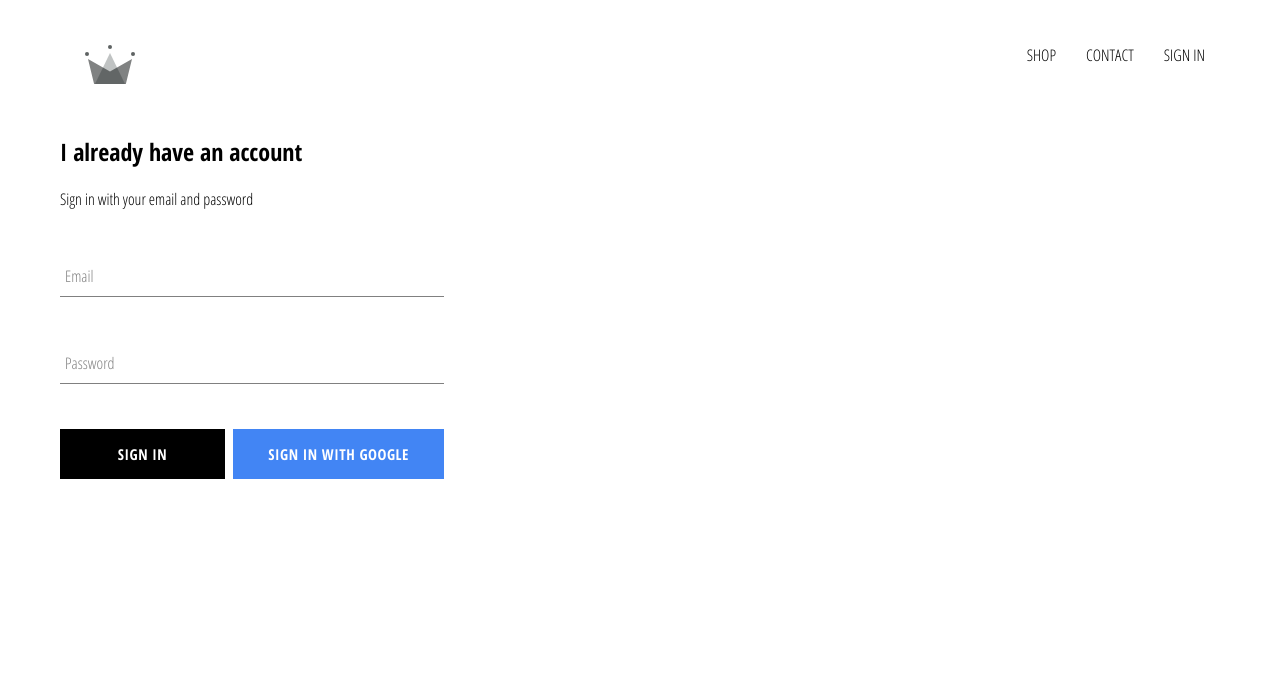
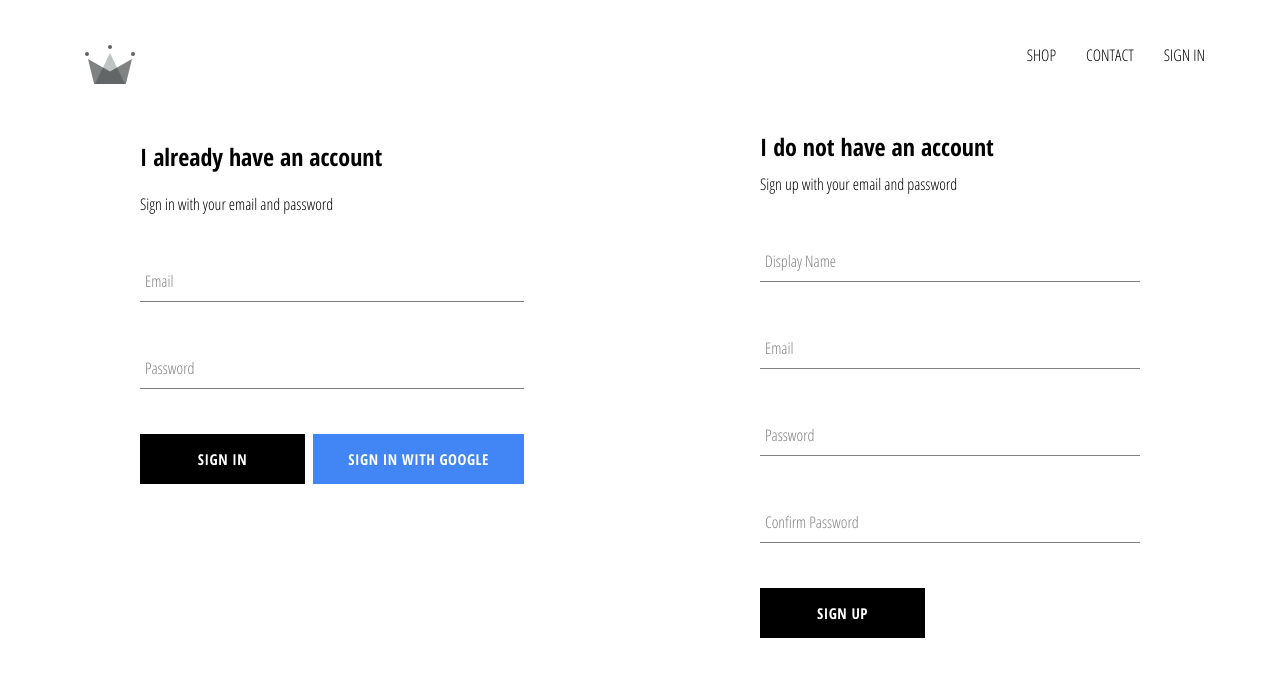
Before and after one commit to kvquezada/crwn-clothing, a React (Create React App) app: page /signin in a window 1280 px wide. Shown: the top 676 px of the page. Built offline with nearby package versions, Linux system fonts and the light colour scheme; no server answers.

Commit message:
implemented firebase utils, included ability to store authenticated users in our firestore database.

```diff
--- a/src/App.js
+++ b/src/App.js
@@ -7,7 +7,7 @@
 import ShopPage from "./page/shop/shop.component";
 import SignInAndSignUp from "./page/sign-in-and-sign-up/sign-in-and-sign-up.component";
 import Header from "./components/header/header.component";
-import {auth} from './firebase/firebase.utils';
+import {auth, createUserProfileDocument} from './firebase/firebase.utils';
 
 class App extends React.Component {
     constructor() {
@@ -21,9 +21,20 @@
     unsubscribeFromAuth = null
 
     componentDidMount() {
-        this.unsubscribeFromAuth = auth.onAuthStateChanged(user => {
-            this.setState({currentUser: user});
-            console.log(user)
+        this.unsubscribeFromAuth = auth.onAuthStateChanged(async userAuth => {
+            if (userAuth) {
+                const userRef = await createUserProfileDocument(userAuth);
+                userRef.onSnapshot(snapshot => {
+                    this.setState({
+                        currentUser: {
+                            id: snapshot.id,
+                            ...snapshot.data()
+                        }
+                    });
+                });
+                console.log(this.state);
+            }
+            this.setState({currentUser: userAuth})
         })
     }
 
--- /dev/null
+++ b/src/components/sign-up/sign-up.component.jsx
@@ -0,0 +1,97 @@
+import React from 'react';
+
+import FormInput from "../form-input/form-input.component";
+import CustomButton from "../custom-button/custom-button.component";
+
+import {auth, createUserProfileDocument} from "../../firebase/firebase.utils";
+
+import './sign-up.styles.scss';
+
+class SignUp extends React.Component {
+    constructor() {
+        super();
+
+        this.state = {
+            displayName: '',
+            email: '',
+            password: '',
+            confirmPassword: ''
+        }
+    }
+
+    handleSubmit = async event => {
+        event.preventDefault();
+
+        const {displayName, email, password, confirmPassword} = this.state;
+
+        if (password !== confirmPassword) {
+            alert("password don't match");
+            return;
+        }
+
+        try {
+            const {user} = await auth.createUserWithEmailAndPassword(email, password);
+            await createUserProfileDocument(user, {displayName})
+            this.setState({
+                displayName: '',
+                email: '',
+                password: '',
+                confirmPassword: ''
+            })
+        } catch (e) {
+            console.error(e);
+        }
+    }
+
+    handleChange = event => {
+        const {name, value} = event.target;
+        this.setState({[name]: value});
+    }
+
+    render() {
+        const {displayName, email, password, confirmPassword} = this.state;
+        return (
+            <div className='sign-up'>
+                <h2 className='title'>I do not have an account</h2>
+                <span>Sign up with your email and password</span>
+                <form className='sign-up-form' onSubmit={this.handleSubmit}>
+                    <FormInput
+                        type='text'
+                        name='displayName'
+                        value={displayName}
+                        onChange={this.handleChange}
+                        label='Display Name'
+                        required
+                    />
+                    <FormInput
+                        type='email'
+                        name='email'
+                        value={email}
+                        onChange={this.handleChange}
+                        label='Email'
+                        required
+                    />
+                    <FormInput
+                        type='password'
+                        name='password'
+                        value={password}
+                        onChange={this.handleChange}
+                        label='Password'
+                        required
+                    />
+                    <FormInput
+                        type='password'
+                        name='confirmPassword'
+                        value={confirmPassword}
+                        onChange={this.handleChange}
+                        label='Confirm Password'
+                        required
+                    />
+                    <CustomButton type='submit'>SIGN UP</CustomButton>
+                </form>
+            </div>
+        );
+    }
+}
+
+export default SignUp;
--- /dev/null
+++ b/src/components/sign-up/sign-up.styles.scss
@@ -0,0 +1,9 @@
+.sign-up {
+  display: flex;
+  flex-direction: column;
+  width: 380px;
+
+  .title {
+    margin: 10px 0;
+  }
+}
--- a/src/firebase/firebase.utils.js
+++ b/src/firebase/firebase.utils.js
@@ -13,10 +13,37 @@
     measurementId: "G-L674W2X3TY"
 };
 
+export const createUserProfileDocument = async (userAuth, additionalData) => {
+    if (!userAuth) return;
+
+    const userRef = firestore.doc(`users/${userAuth.uid}`);
+
+    const snapShot = await userRef.get();
+
+    if(!snapShot.exists) {
+        const {displayName, email} = userAuth;
+        const createAt = new Date();
+
+        try {
+            await userRef.set({
+                displayName,
+                email,
+                createAt,
+                ...additionalData
+            })
+        } catch (e) {
+            console.log('error creating user', e.message)
+        }
+    }
+
+    return userRef;
+
+}
+
 firebase.initializeApp(config);
 
 export const auth = firebase.auth();
-export const filestore = firebase.firestore();
+export const firestore = firebase.firestore();
 
 const provider = new firebase.auth.GoogleAuthProvider();
 provider.setCustomParameters({prompt: 'select_account'});
--- a/src/page/sign-in-and-sign-up/sign-in-and-sign-up.component.jsx
+++ b/src/page/sign-in-and-sign-up/sign-in-and-sign-up.component.jsx
@@ -1,6 +1,7 @@
 import React from 'react';
 
 import SignIn from "../../components/sign-in/sign-in.component";
+import SignUp from "../../components/sign-up/sign-up.component";
 
 import './sign-in-and-sign-up.styles.scss';
 
@@ -8,6 +9,7 @@
     return (
         <div className='sign-in-and-sign-up'>
             <SignIn/>
+            <SignUp/>
         </div>
     );
 }
--- a/src/page/sign-in-and-sign-up/sign-in-and-sign-up.styles.scss
+++ b/src/page/sign-in-and-sign-up/sign-in-and-sign-up.styles.scss
@@ -0,0 +1,6 @@
+.sign-in-and-sign-up {
+  width: 1000px;
+  display: flex;
+  justify-content: space-between;
+  margin: 30px auto;
+}
```
